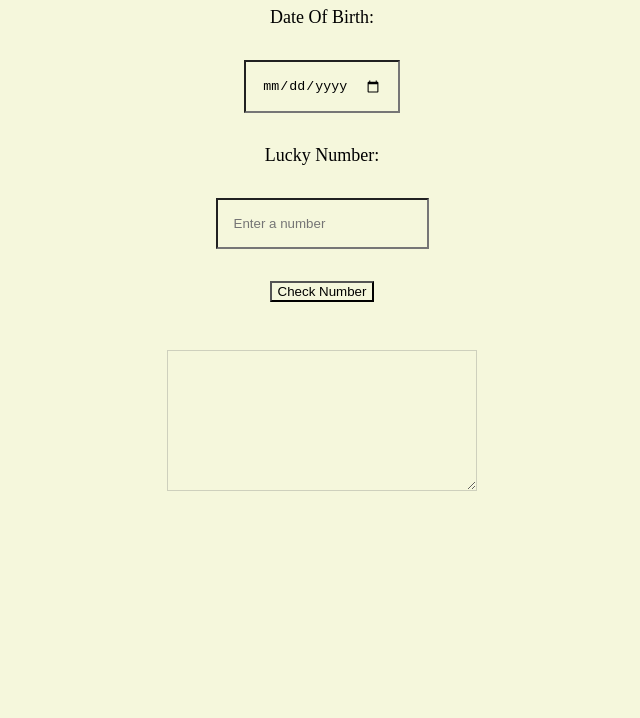
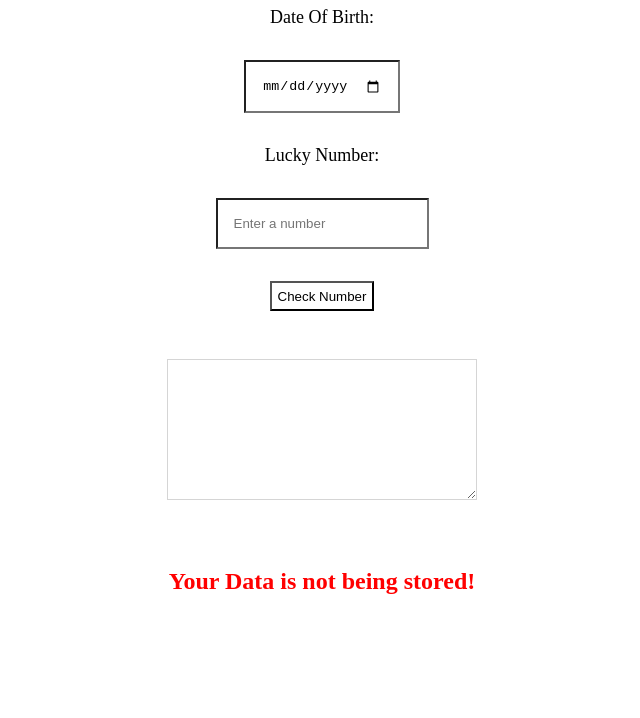
Before and after one commit to aniketxparihar/Is_Your_Birthday_Lucky_Mark-11, a plain HTML site: page index.html in a window 1280 px wide. Shown: the part 82-800 px from the top of the page, without its empty margins (318-958 px from the left). Drawn offline with Linux system fonts and the light colour scheme.

Commit message:
feat-notice

```diff
--- a/index.html
+++ b/index.html
@@ -19,6 +19,7 @@
           <input type="number" id="lucky-number" placeholder="Enter a number" />
           <button id="calculate">Check Number</button>
           <textarea id="output-container" rows="5" disabled></textarea>
+          <h2 class="notice">Your Data is not being stored!</h2>
       </div>
     <script src="./app.js" type="text/javascript"></script>
 </body>
--- a/style.css
+++ b/style.css
@@ -18,10 +18,15 @@ label{
     font-size: large;
 }
 *{
-    background-color: rgb(245, 247, 220);
+    background-color: rgb(255, 255, 255);
 }
-
+#calculate{
+    height:30px;background-color: #fff;
+}
 textarea{
     color: #000;
     font-size: 1.5rem;
 }
+.notice{
+    color:red;
+}
```
